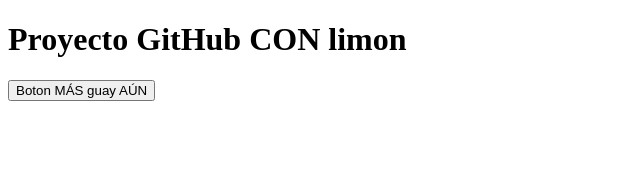
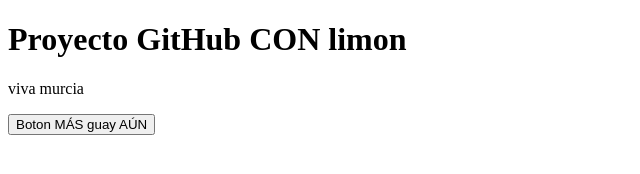
Before and after one commit to qwerty28/pildora-git, a plain HTML site: page index.html in a window 1280 px wide. Shown: the whole page, without its empty margins (0-640 px from the left). Drawn offline with Linux system fonts and the light colour scheme.

Commit message:
cambios xd

```diff
--- a/index.html
+++ b/index.html
@@ -3,6 +3,7 @@
 <head></head>
 <body>
 	<h1>Proyecto GitHub CON limon</h1>
-    <button>Boton M&Aacute;S guay A&Uacute;N</button>
+    <p>viva murcia</p>
+	<button>Boton M&Aacute;S guay A&Uacute;N</button>
 </body>
 </html>
```
